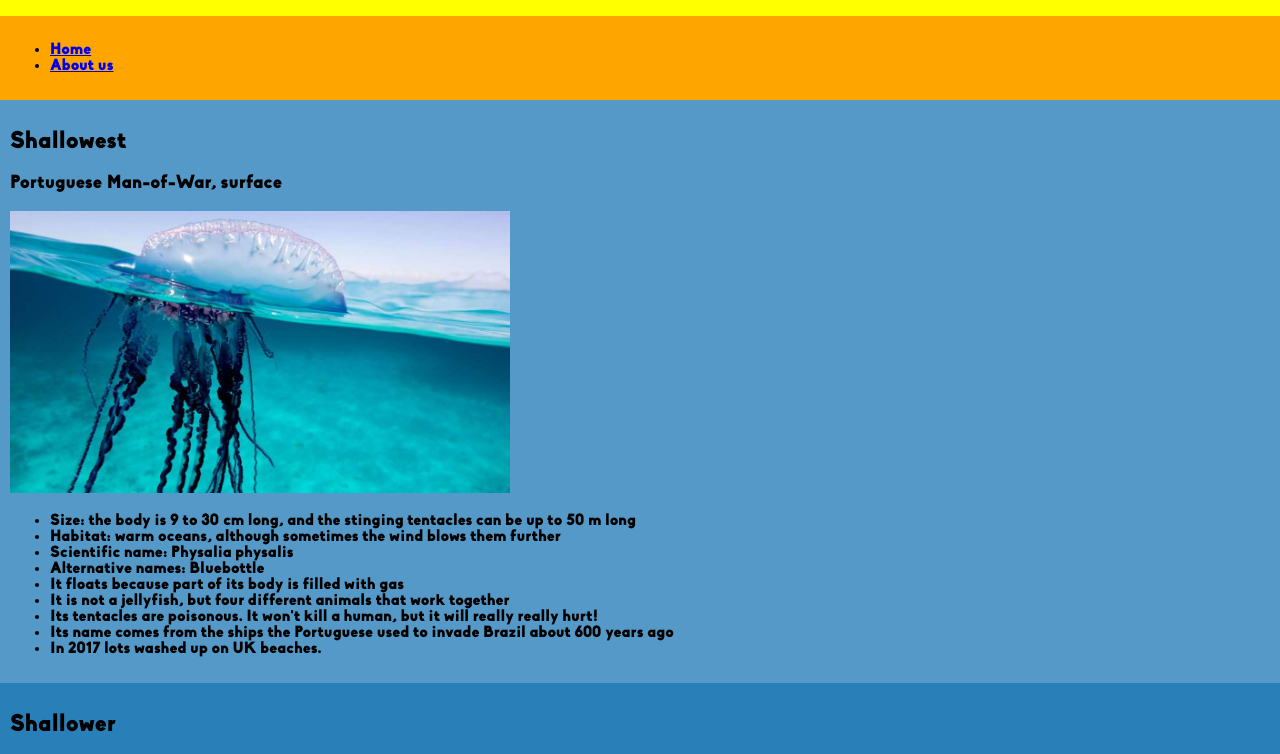
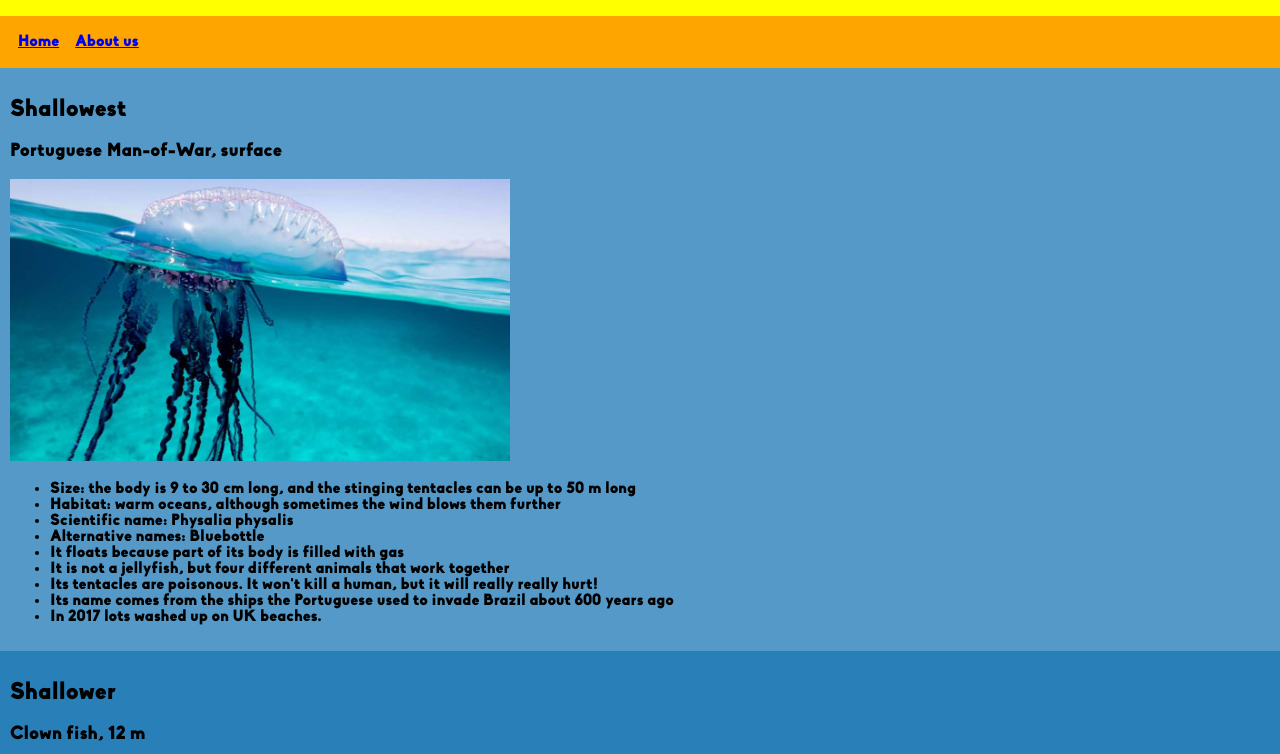
Before and after one commit to jentemp/codefirst_website, a plain HTML site: page index.html in a window 1280 px wide. Shown: the part 79-833 px from the top of the page. Drawn offline with Linux system fonts and the light colour scheme; files whose address does not match are found by name.

Commit message:
nav bar formatting

```diff
--- a/css/styles.css
+++ b/css/styles.css
@@ -14,6 +14,23 @@ header {
 nav{
   padding: 10px;
   background-color: orange;
+
+}
+
+nav ul {
+    list-style-type: none;
+    margin: 0;
+    padding: 0;
+    overflow: hidden;
+}
+
+nav li {
+    float: left;
+}
+
+nav li a {
+    display: block;
+    padding: 8px;
 }
 
 body {
```
